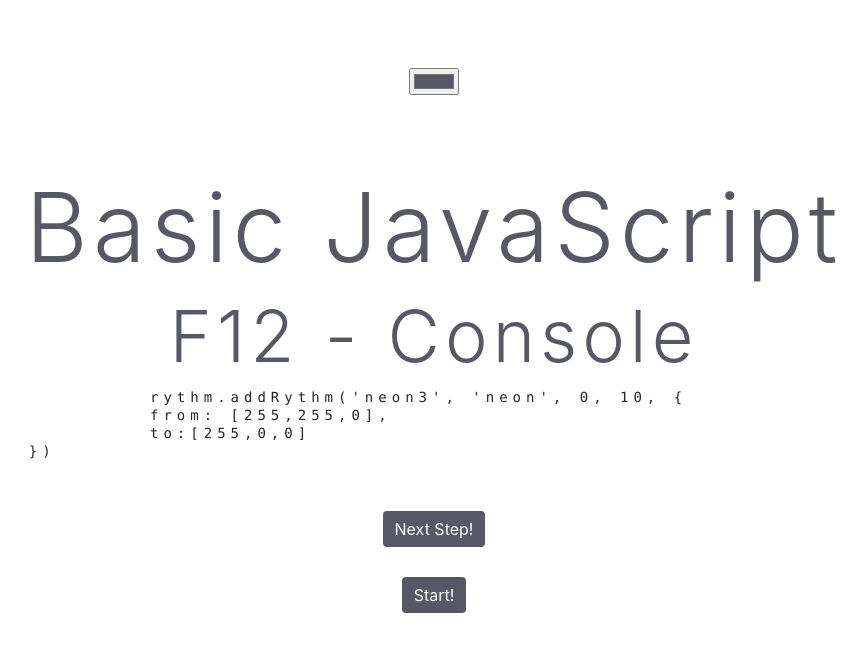
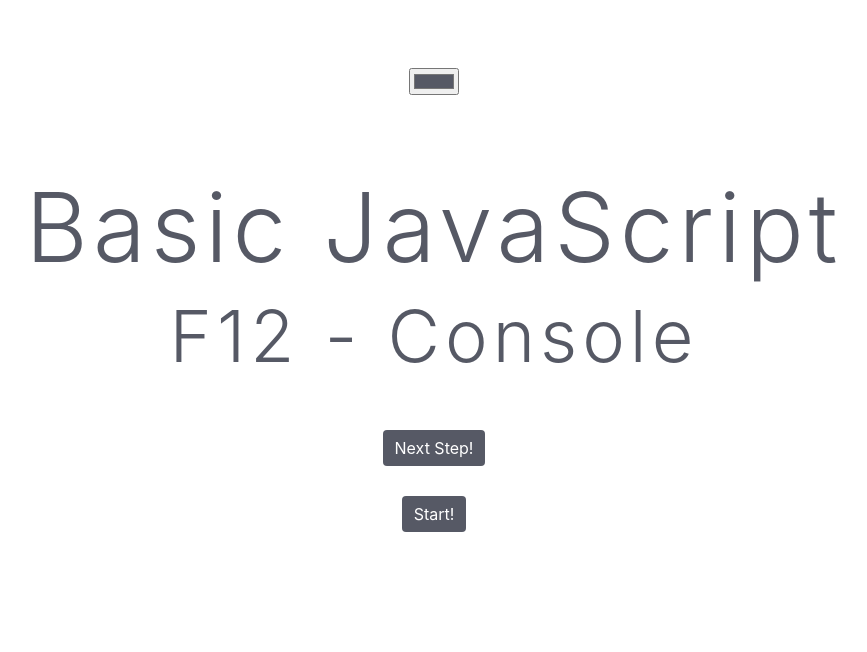
Before and after one commit to guiialmeiida/basicJs, a plain HTML site: page index.html in a window 1280 px wide. Shown: the whole page, without its empty margins (206-1073 px from the left). Drawn offline with nearby package versions, Linux system fonts and the light colour scheme.

Commit message:
Update index.html

```diff
--- a/index.html
+++ b/index.html
@@ -9,14 +9,9 @@
 		<form action="#" style="clear: both; margin-top: 4.25rem;" class="text-center">
 			<input type="color" id="corum" onchange="trocaCor();">
 		</form>
-		<div id="title-mid" class="title-mid rythm neon3">
+		<div id="title-mid" class="title-mid rythm-bass">
 			<h1 class="animated bounceInUp display-1 text-center">Basic JavaScript</h1>
 			<h5 class="display-3 text-center animated bounceInLeft" style="-webkit-animation-delay: 1.1s;">F12 - Console</h5>
-		<pre class="prettyprint">
-       	 	    rythm.addRythm('neon3', 'neon', 0, 10, {
-          	    from: [255,255,0],
-          	    to:[255,0,0]
-        	})</pre>
 		</div>
 		<div class="text-center">
 			<button id="singlebutton" name="singlebutton" class="btn btn-secondary animated bounceInDown" style="-webkit-animation-delay: 1.5s; margin: 25px;">Next Step!</button>
```
